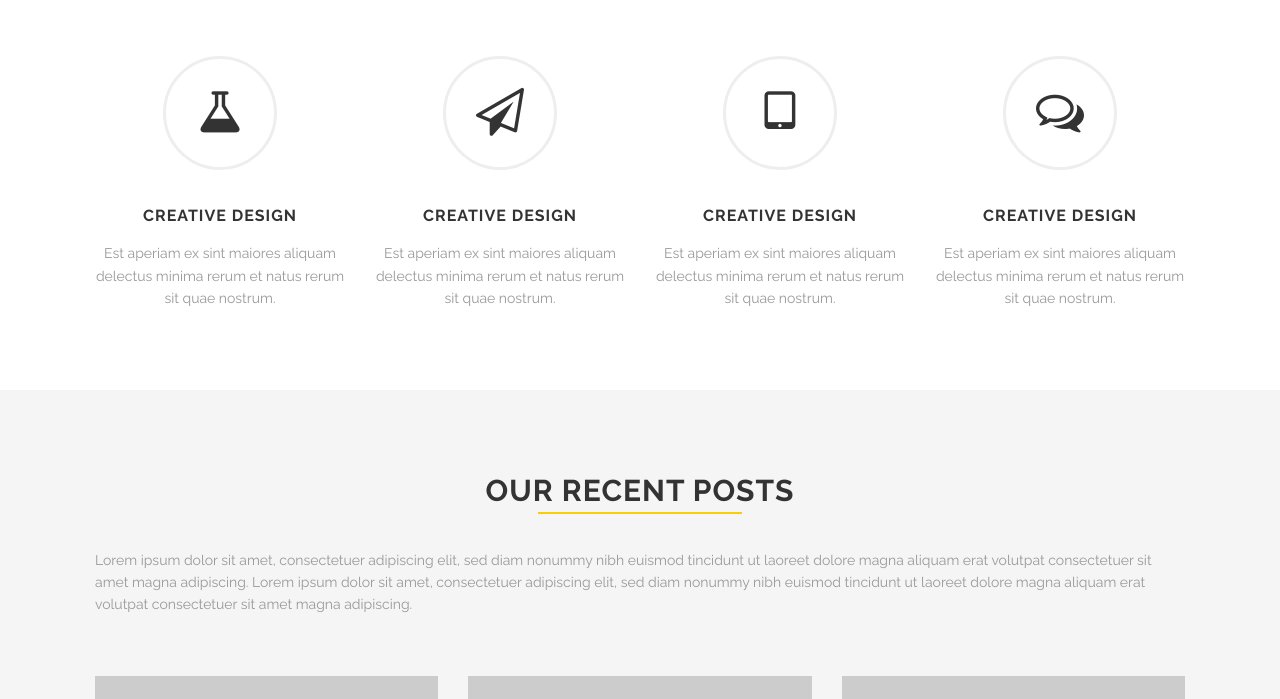
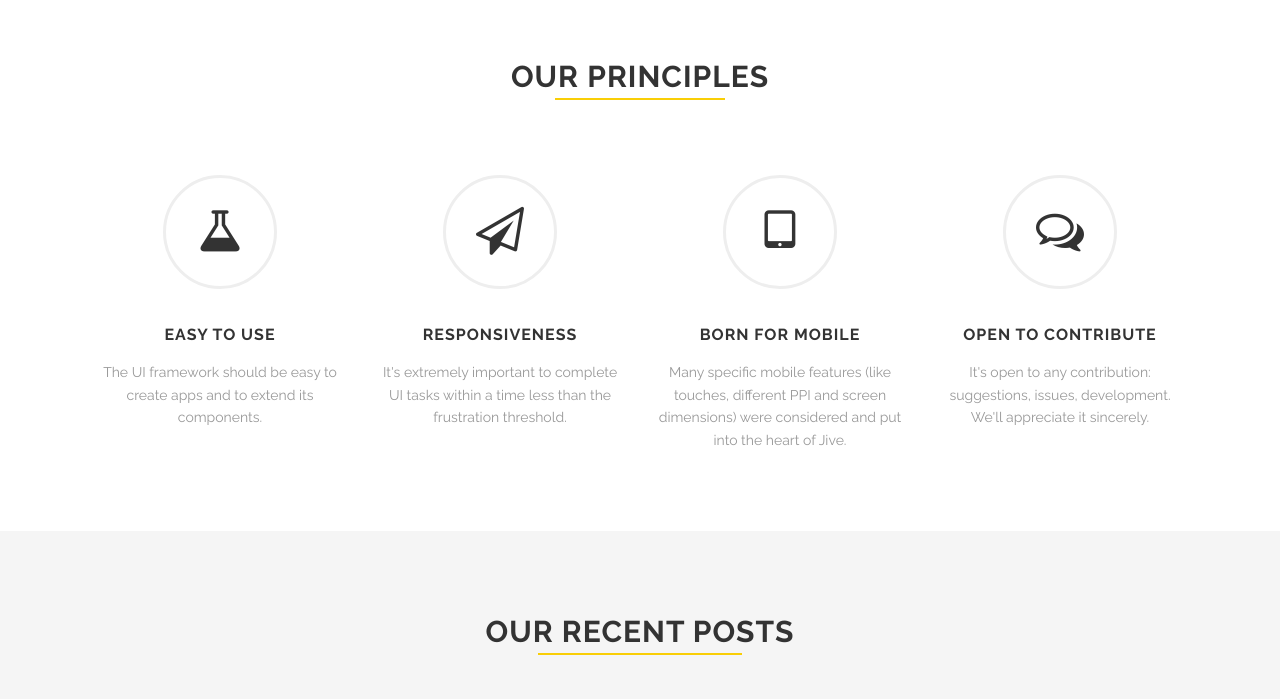
Before and after one commit to jiveui/jiveui.github.io, a Jekyll site: the page built from index.html, in a window 1280 px wide and 900 px high, scrolled down 573 px, cut to the strip 201-900 px from the top of the window. Built offline with Jekyll 4.4.1, drawn with Linux system fonts in a browser that asks for light colours; comment, search, counter and statistics services are not loaded; some of the changed text lies outside the part shown.

```diff
--- a/index.html
+++ b/index.html
@@ -178,17 +178,24 @@ milestones:
 <div class="four spacing"></div>
 
 <div class="row">
+    <div class="large-12 columns">
+        {% include section-header.html title="Our principles" %}
+        <div class="three spacing"></div>
+    </div>
+</div>
+
+<div class="row">
   <div class="medium-3 large-3 columns">
-    {% include icon-text.html title='Creative design' desc='Est aperiam ex sint maiores aliquam delectus minima rerum et natus rerum sit quae nostrum.' icon_class='fa fa-flask' delay='0' shape_class='icon-text-circle' %}
+    {% include icon-text.html title='Easy to use' desc='The UI framework should be easy to create apps and to extend its components.' icon_class='fa fa-flask' delay='0' shape_class='icon-text-circle' %}
   </div>
   <div class="medium-3 large-3 columns">
-    {% include icon-text.html title='Creative design' desc='Est aperiam ex sint maiores aliquam delectus minima rerum et natus rerum sit quae nostrum.' icon_class='fa fa-paper-plane-o' delay='200' shape_class='icon-text-circle' %}
+    {% include icon-text.html title='Responsiveness' desc='It\'s extremely important to complete UI tasks within a time less than the frustration threshold.' icon_class='fa fa-paper-plane-o' delay='200' shape_class='icon-text-circle' %}
   </div>
   <div class="medium-3 large-3 columns">
-    {% include icon-text.html title='Creative design' desc='Est aperiam ex sint maiores aliquam delectus minima rerum et natus rerum sit quae nostrum.' icon_class='fa fa-tablet' delay='400' shape_class='icon-text-circle' %}
+    {% include icon-text.html title='Born for mobile' desc='Many specific mobile features (like touches, different PPI and screen dimensions) were considered and put into the heart of Jive.' icon_class='fa fa-tablet' delay='400' shape_class='icon-text-circle' %}
   </div>
   <div class="medium-3 large-3 columns">
-    {% include icon-text.html title='Creative design' desc='Est aperiam ex sint maiores aliquam delectus minima rerum et natus rerum sit quae nostrum.' icon_class='fa fa-comments-o' delay='600' shape_class='icon-text-circle' %}
+    {% include icon-text.html title='Open to contribute' desc='It\'s open to any contribution: suggestions, issues, development. We\'ll appreciate it sincerely.' icon_class='fa fa-comments-o' delay='600' shape_class='icon-text-circle' %}
   </div>
 </div>
 
@@ -336,10 +343,6 @@ milestones:
     <div class='row'>
       <div class='large-12 columns'>
         {% include section-header.html title="Our recent posts" %}
-        <div class='spacing'></div>
-        <p>
-          Lorem ipsum dolor sit amet, consectetuer adipiscing elit, sed diam nonummy nibh euismod tincidunt ut laoreet dolore magna aliquam erat volutpat consectetuer sit amet magna adipiscing. Lorem ipsum dolor sit amet, consectetuer adipiscing elit, sed diam nonummy nibh euismod tincidunt ut laoreet dolore magna aliquam erat volutpat consectetuer sit amet magna adipiscing.
-        </p>
         <div class='two spacing'></div>
       </div>
     </div>
```
Also changed, not shown: _data/slides.yml (+4 -4 lines).
